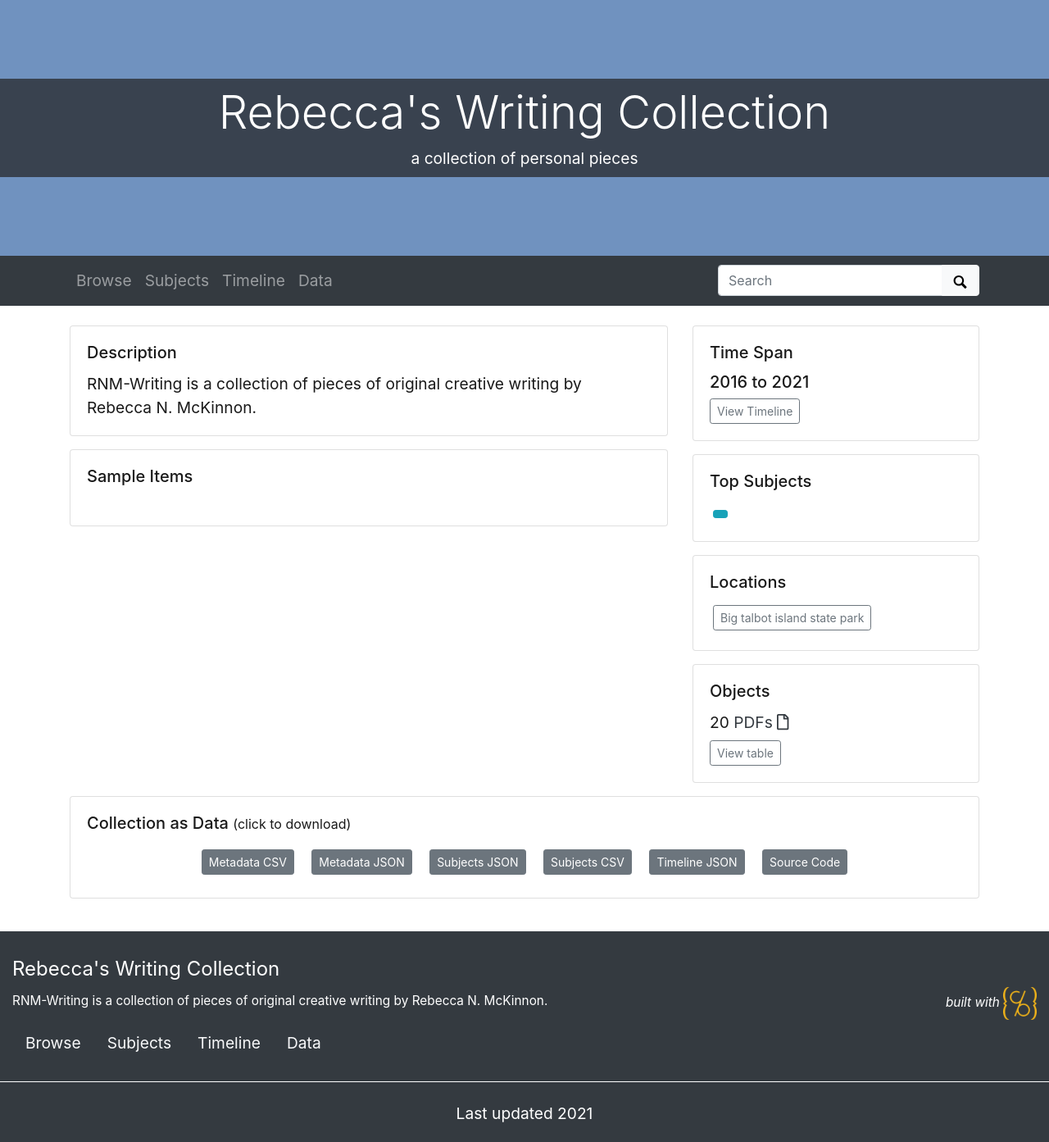
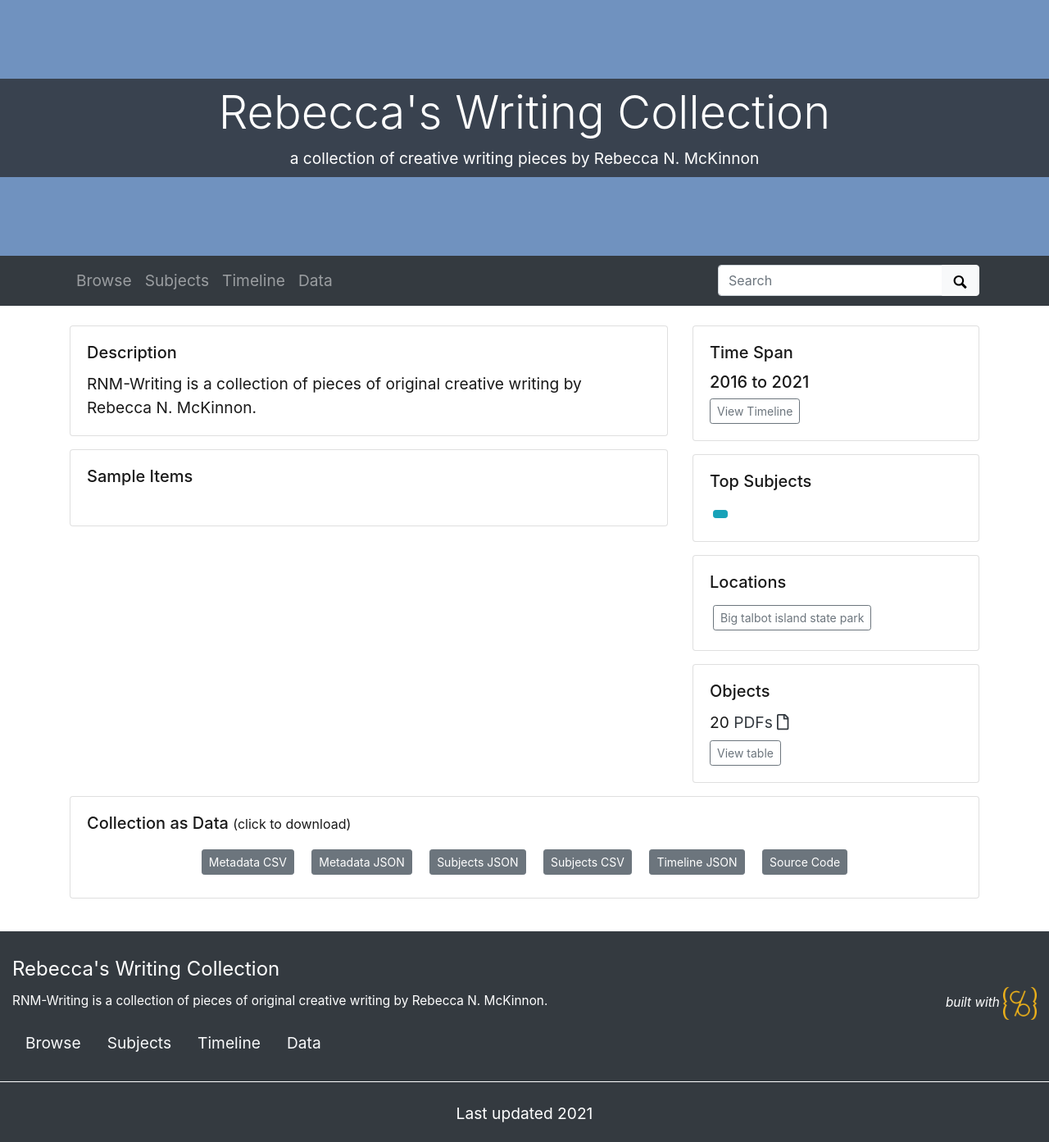
Before and after one commit to infoscirnmh/RNM-Writing, a Jekyll site: the page built from index.md, in a window 1280 px wide. Shown: the whole page at 82% size. Built offline with Jekyll 4.4.1, drawn with Linux system fonts in a browser that asks for light colours.

Commit message:
Update _config.yml

```diff
--- a/_config.yml
+++ b/_config.yml
@@ -22,7 +22,7 @@ source-code: https://github.com/infoscirnmh/RNM-Writing
 # title of site appears in banner
 title: "Rebecca's  Writing Collection"
 # tagline, a short phrase that will appear throughout the site in the top banner
-tagline: a collection of personal pieces
+tagline: a collection of creative writing pieces by Rebecca N. McKinnon
 # description appears in meta tags and other locations
 # this description might appear in search result lists, keep around 160 characters max
 description: "RNM-Writing is a collection of pieces of original creative writing by Rebecca N. McKinnon."
```
